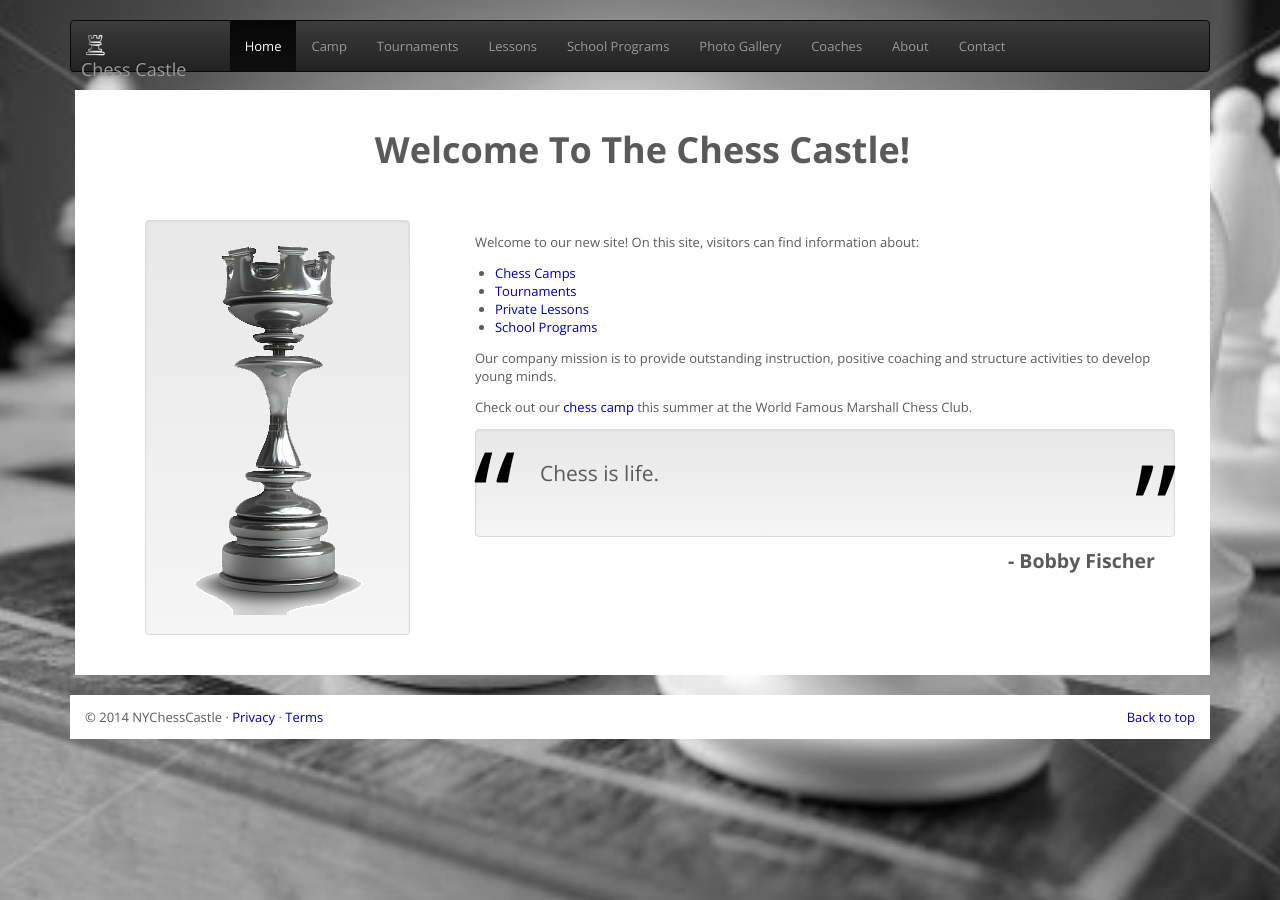
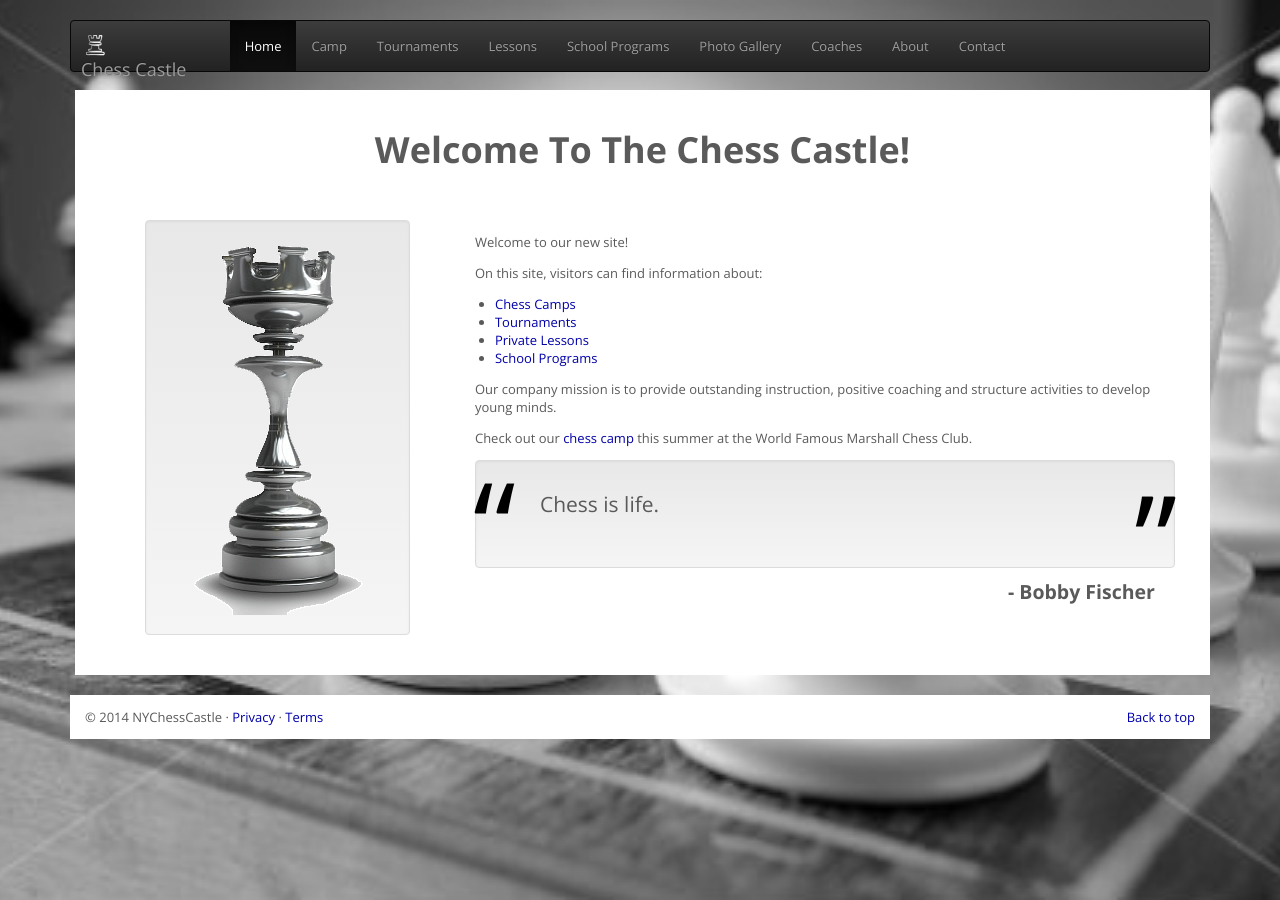
Before and after one commit to arclyte/nychesscastle, a Jekyll site: the page built from index.html, in a window 1280 px wide. Built offline with Jekyll 4.4.1, drawn with Linux system fonts in a browser that asks for light colours; nearby versions of some CDN libraries; Markdown is read by kramdown in place of the engine named in the settings.

Commit message:
Add favicon

```diff
--- a/_layouts/default.html
+++ b/_layouts/default.html
@@ -14,7 +14,7 @@
 		<meta property="og:image" content="{{ site.url }}/images/stock_chessboard.jpg">
 		<!-- <meta property="og:app_id" content=""> -->
 
-		<link rel="shortcut icon" href="">
+		<link rel="shortcut icon" href="{{ site.url }}/favicon.ico" type="image/x-icon">
 
 		<title>{{ page.title }}</title>
 
--- a/index.html
+++ b/index.html
@@ -21,7 +21,8 @@
 	<div class="col-lg-8">
 		<p>
 			Welcome to our new site!
-
+		</p>
+		<p>
 			On this site, visitors can find information about:
 			<ul>
 				<li><a href="{{ site.baseurl }}/camp">Chess Camps</a></li>
```
Also changed, not shown: favicon.ico (added).
